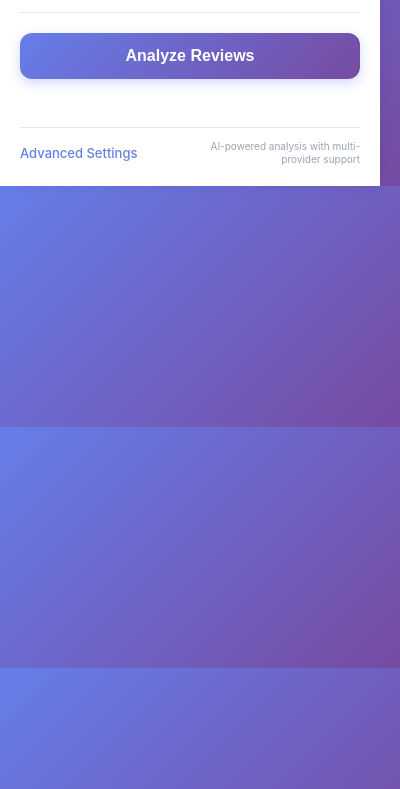
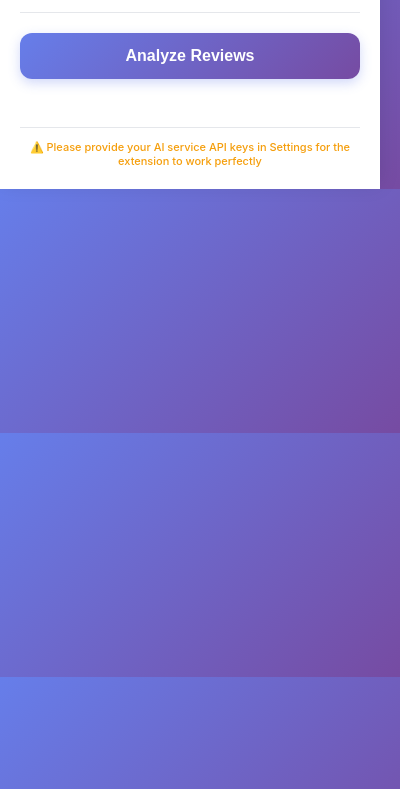
Before and after one commit to neerajmg/Product-Review-Analyser, a browser extension: page src/ui/popup.html in a window 400 px wide. Shown: the part 55-844 px from the top of the page. Drawn offline with Linux system fonts and the light colour scheme.

Commit message:
refactor: Remove redundant Advanced Settings button and add API key notice
- Removed 'Advanced Settings' link from footer since settings button already exists in header
- Added prominent notice at bottom about providing AI service API keys in Settings
- Updated footer layout to center the API key notice
- Enhanced styling with warning color and better typography
- Cleaned up JavaScript to remove unused openOptionsLink references

```diff
--- a/src/ui/popup.html
+++ b/src/ui/popup.html
@@ -129,7 +129,7 @@
 
     .footer {
       display: flex;
-      justify-content: space-between;
+      justify-content: center;
       align-items: center;
       padding-top: 12px;
       border-top: 1px solid #e5e7eb;
@@ -149,11 +149,12 @@
     }
 
     .ai-status {
-      font-size: 10px;
-      color: #9ca3af;
+      font-size: 11px;
+      color: #f59e0b;
       line-height: 1.3;
-      text-align: right;
-      max-width: 180px;
+      text-align: center;
+      max-width: 100%;
+      font-weight: 500;
     }
 
     .health-indicator {
@@ -199,9 +200,8 @@
     <div id="results" class="results-section" hidden></div>
 
     <div class="footer">
-      <a href="#" id="openOptions" class="settings-link">Advanced Settings</a>
       <div id="apiKeyHelp" class="ai-status">
-        AI-powered analysis with multi-provider support
+        ⚠️ Please provide your AI service API keys in Settings for the extension to work perfectly
       </div>
     </div>
   </div>
--- a/src/ui/popup.js
+++ b/src/ui/popup.js
@@ -4,7 +4,6 @@ const deepCrawlBtn = document.getElementById('deepCrawlBtn');
 const btnText = document.getElementById('btnText');
 const statusEl = document.getElementById('status');
 const resultsEl = document.getElementById('results');
-const openOptionsLink = document.getElementById('openOptions');
 const openOptionsBtn = document.getElementById('openOptionsBtn');
 const healthDot = document.getElementById('healthDot');
 const clearCacheBtn = document.getElementById('clearCacheBtn');
@@ -31,13 +30,12 @@ if (clearCacheBtn) {
   });
 }
 
-// Settings button handlers
+// Settings button handler
 const openSettings = (e) => {
   e.preventDefault();
   chrome.runtime.openOptionsPage();
 };
 
-openOptionsLink.addEventListener('click', openSettings);
 if (openOptionsBtn) {
   openOptionsBtn.addEventListener('click', openSettings);
 }
```
